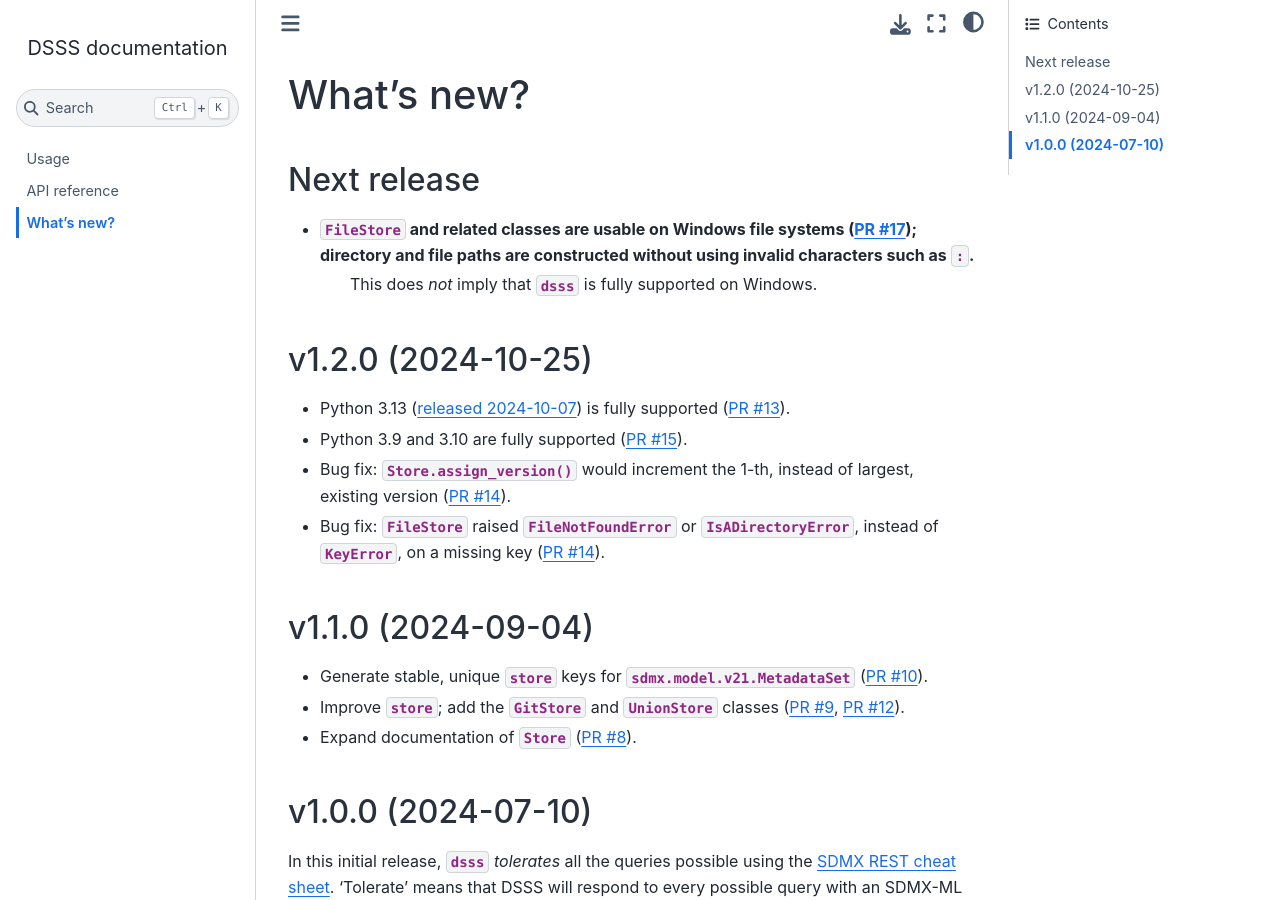
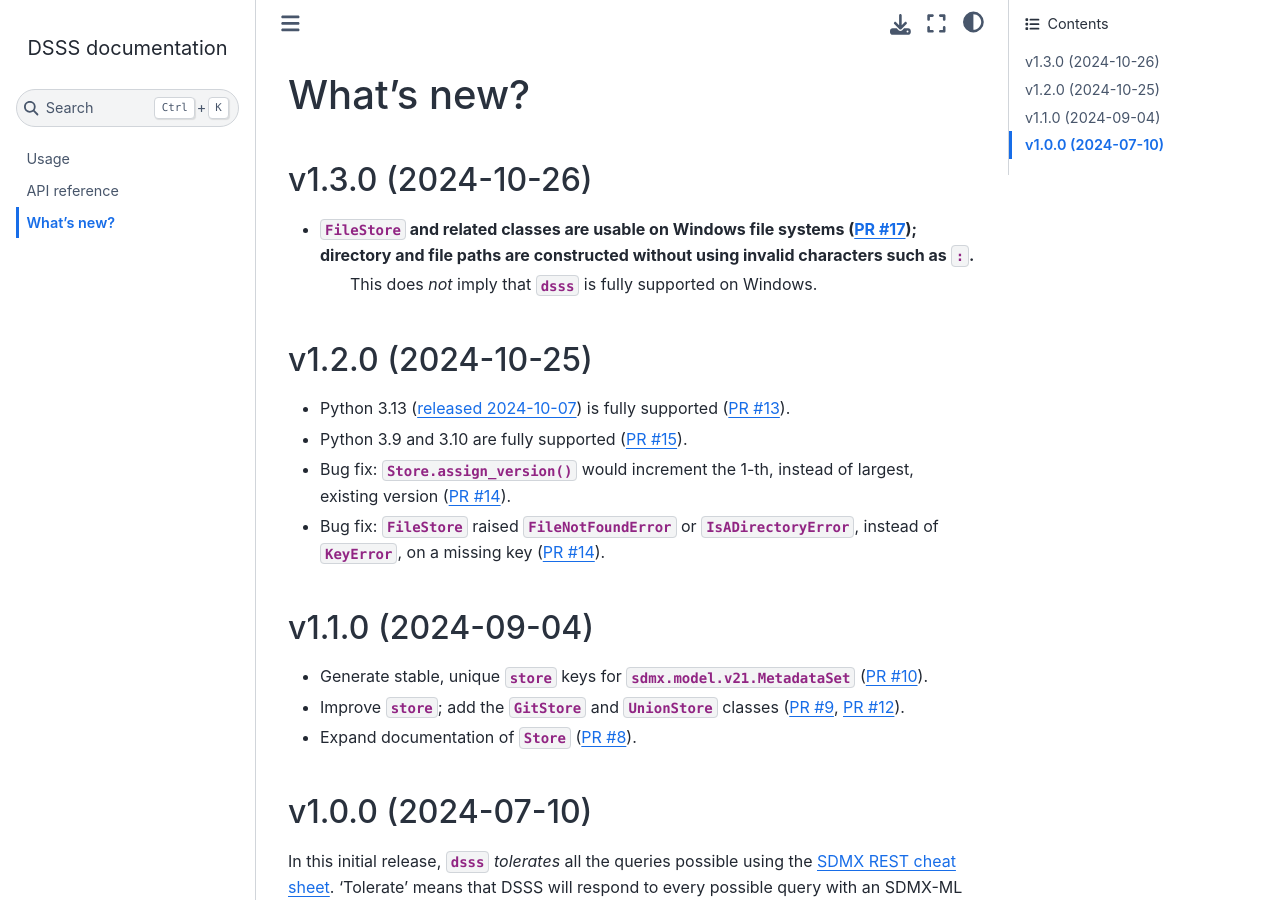
Before and after one commit to khaeru/dsss, a Sphinx documentation site: the page built from doc/whatsnew.rst, in a window 1280 px wide and 900 px high. Built offline with Sphinx 7.4.7 and the Sphinx Book theme 1.1.4, drawn with Linux system fonts in a browser that asks for light colours.

Commit message:
Mark v1.3.0 in doc/whatsnew

```diff
--- a/doc/whatsnew.rst
+++ b/doc/whatsnew.rst
@@ -1,8 +1,11 @@
 What's new?
 ***********
 
-Next release
-============
+.. Next release
+.. ============
+
+v1.3.0 (2024-10-26)
+===================
 
 - :class:`.FileStore` and related classes are usable on Windows file systems (:pull:`17`); directory and file paths are constructed without using invalid characters such as ``:``.
    This does *not* imply that :mod:`dsss` is fully supported on Windows.
```
